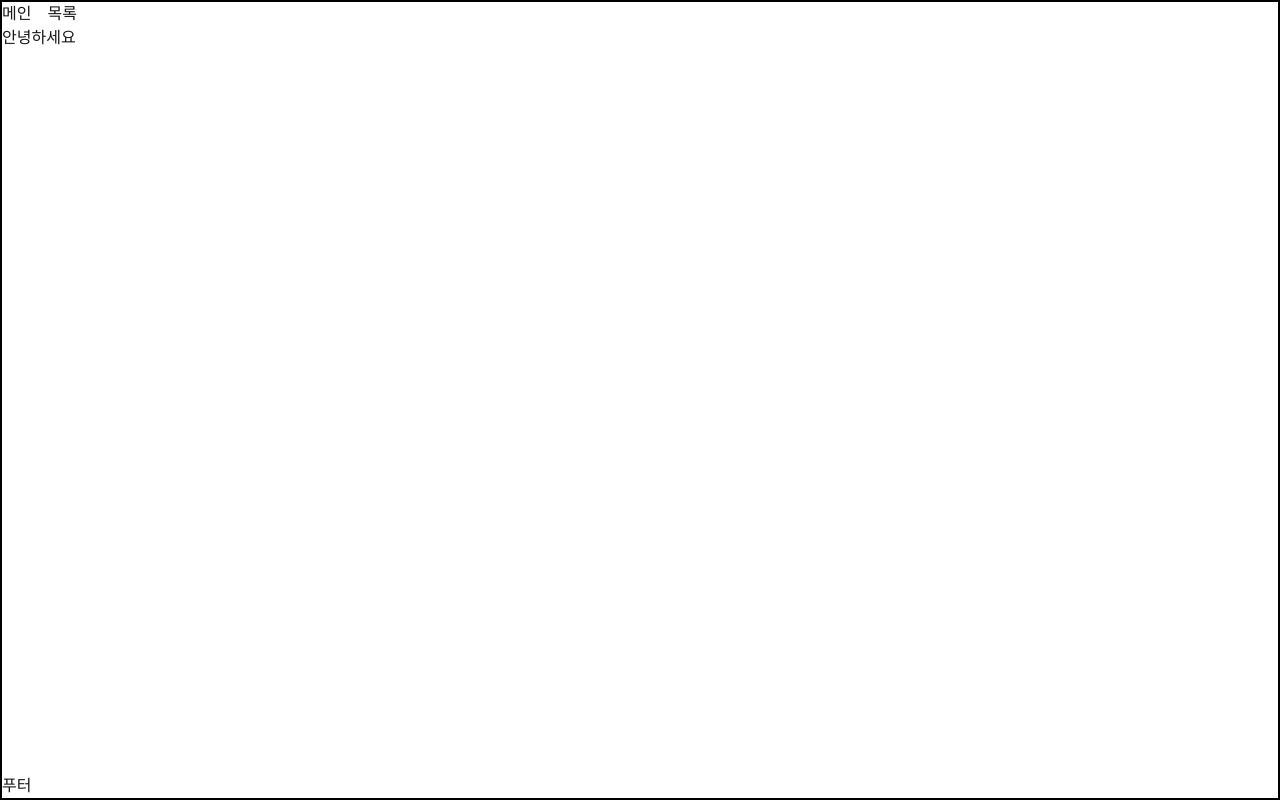
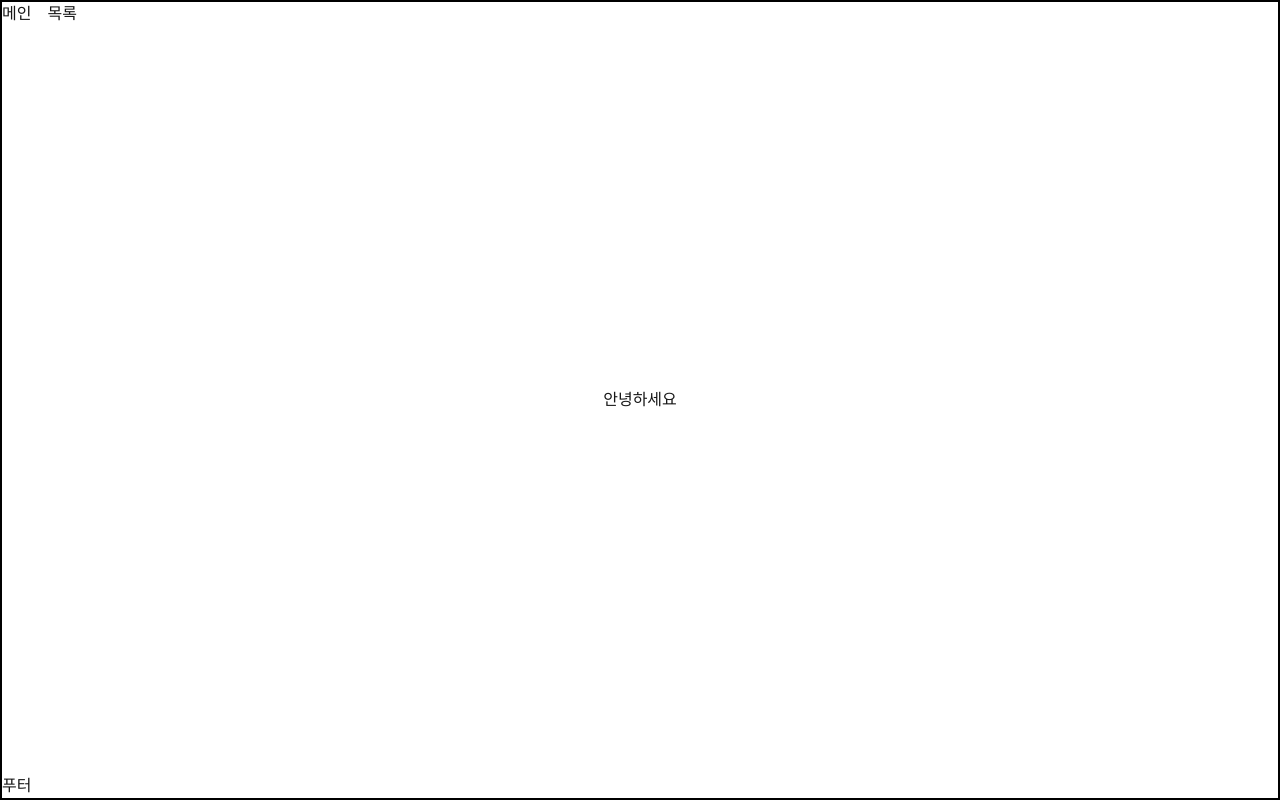
Before and after one commit to alison0525/nextjs-1, a Next.js app: page / in a window 1280 px wide. Built offline with nearby package versions, Linux system fonts and the light colour scheme.

Commit message:
step11 - 메인화면 중앙정렬

```diff
--- a/src/app/layout.tsx
+++ b/src/app/layout.tsx
@@ -34,7 +34,7 @@ export default function RootLayout({
             <Link href="/list">목록</Link>
           </nav>
         </header>
-        <main className="flex-grow">
+        <main className="flex-grow flex justify-center items-center">
           {children}
         </main>
         <footer>푸터</footer>
```
